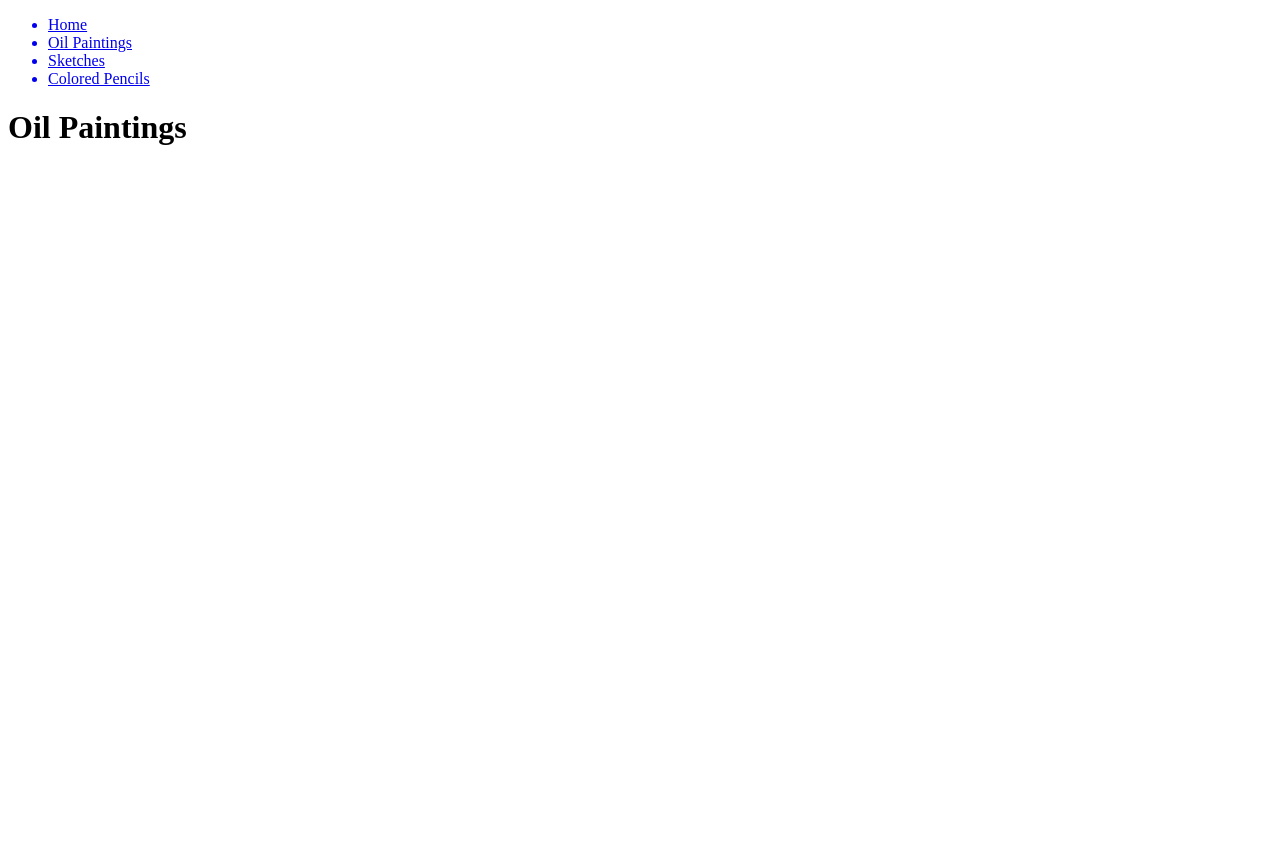
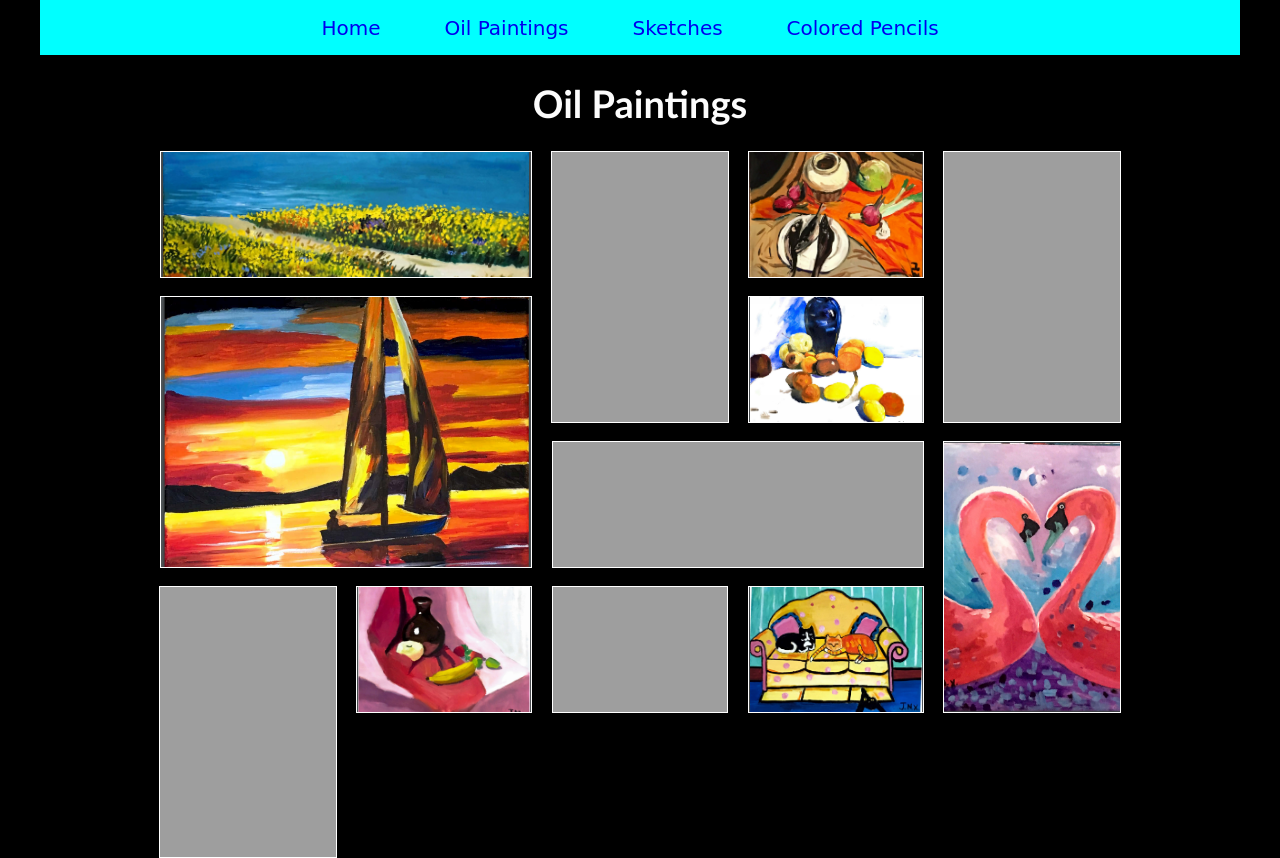
Before and after one commit to JulianN-X/art-portfolio, a plain HTML site: page artwork/oil-paintings.html in a window 1280 px wide. Before the commit the page ends 800 px from the top, so only its background shows below. Drawn offline with Linux system fonts and the light colour scheme; the site is published under a folder, as on GitHub Pages, so addresses that start at the root find nothing.

Commit message:
Change absolute paths to relative paths for all webpages

```diff
--- a/artwork/oil-paintings.html
+++ b/artwork/oil-paintings.html
@@ -2,34 +2,34 @@
 <html lang="en" >
 <head>
   <meta charset="UTF-8">
-  <title>Image Grid Responsive  - CSS Grid</title>
-  <link rel="stylesheet" href="/style.css">
-  <link rel="stylesheet" href="/image-grid.css">
+  <title>Oil Paintings</title>
+  <link rel="stylesheet" href="../style.css">
+  <link rel="stylesheet" href="../image-grid.css">
 </head>
 <body>
 		<nav>
 				<ul>
-				  <a href="/index.html"><li>Home</li></a>
-				  <a href="/artwork/oil-paintings.html"><li>Oil Paintings</li></a>
-				  <a href="/artwork/sketches.html"><li>Sketches</li></a>
-				  <a href="/artwork/colored-pencils.html"><li>Colored Pencils</li></a>
+				  <a href="../index.html"><li>Home</li></a>
+				  <a href="./artwork/oil-paintings.html"><li>Oil Paintings</li></a>
+				  <a href="../artwork/sketches.html"><li>Sketches</li></a>
+				  <a href="../artwork/colored-pencils.html"><li>Colored Pencils</li></a>
 				</ul>
 			  </nav>
 <div class="wrapper">
 	<h1>Oil Paintings</h1>
 	<div class="container">
-		<div class="horizontal"><img  src="/images/oil-paintings/oil-painting2.png" alt=""></div>
-		<div class="vertical"><img  src="/images/oil-paintings/oil-painting10.png" alt=""></div>
-		<div><img src="/images/oil-paintings/oil-painting11.png" alt=""></div>
-		<div class="big"><img   src="/images/oil-paintings/oil-painting12.png" alt=""></div>
-		<div class="vertical"><img  src="/images/oil-paintings/oil-painting13.png" alt=""></div>
-		<div class="horizontal"><img  src="/images/oil-paintings/oil-painting3.png" alt=""></div>
-		<div><img src="/images/oil-paintings/oil-painting4.png" alt=""></div>
-		<div class="vertical"><img  src="/images/oil-paintings/oil-painting5.png" alt=""></div>
-		<div class="vertical"><img src="/images/oil-paintings/oil-painting6.png" alt=""></div>
-		<div><img src="/images/oil-paintings/oil-painting7.png" alt=""></div>
-		<div><img src="/images/oil-paintings/oil-painting8.png" alt=""></div>
-		<div><img src="/images/oil-paintings/oil-painting9.png" alt=""></div>
+		<div class="horizontal"><img  src="../images/oil-paintings/oil-painting2.png" alt=""></div>
+		<div class="vertical"><img  src="../images/oil-paintings/oil-painting10.png" alt=""></div>
+		<div><img src="../images/oil-paintings/oil-painting11.png" alt=""></div>
+		<div class="big"><img   src="../images/oil-paintings/oil-painting12.png" alt=""></div>
+		<div class="vertical"><img  src="../images/oil-paintings/oil-painting13.png" alt=""></div>
+		<div class="horizontal"><img  src="../images/oil-paintings/oil-painting3.png" alt=""></div>
+		<div><img src="../images/oil-paintings/oil-painting4.png" alt=""></div>
+		<div class="vertical"><img  src="../images/oil-paintings/oil-painting5.png" alt=""></div>
+		<div class="vertical"><img src="../images/oil-paintings/oil-painting6.png" alt=""></div>
+		<div><img src="../images/oil-paintings/oil-painting7.png" alt=""></div>
+		<div><img src="../images/oil-paintings/oil-painting8.png" alt=""></div>
+		<div><img src="../images/oil-paintings/oil-painting9.png" alt=""></div>
 	</div>
 
 	<!--<div class="container">
@@ -45,7 +45,7 @@
 		<div><img src="https://picsum.photos/250/200" alt=""></div>
 	</div> -->
 </div>
-<!-- partial -->
+
 
 
 
```
Also changed, not shown: artwork/colored-pencils.html (+14 -14 lines), artwork/sketches.html (+15 -15 lines), index.html (+8 -8 lines).
